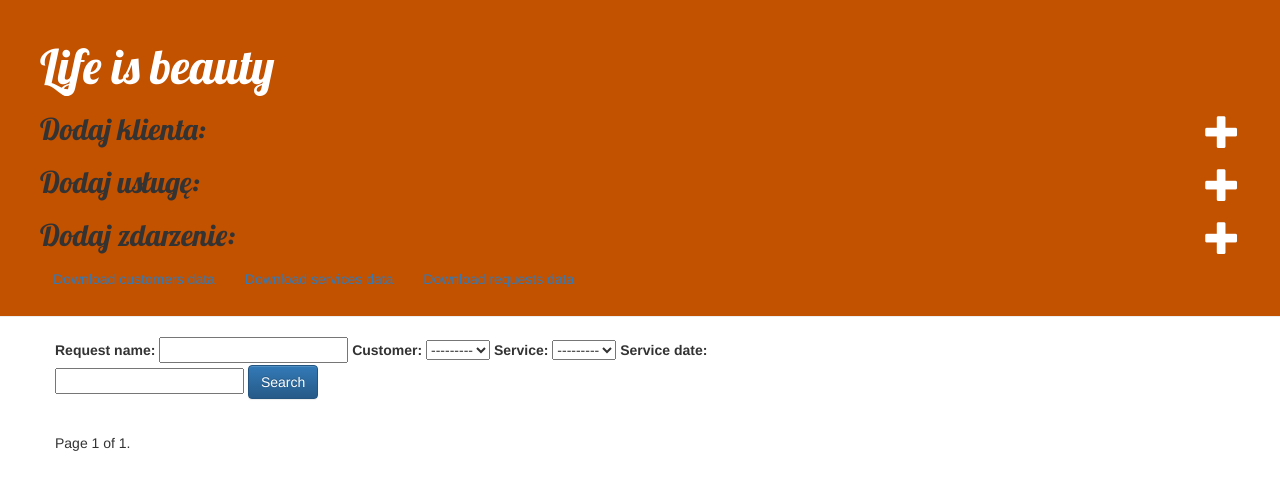
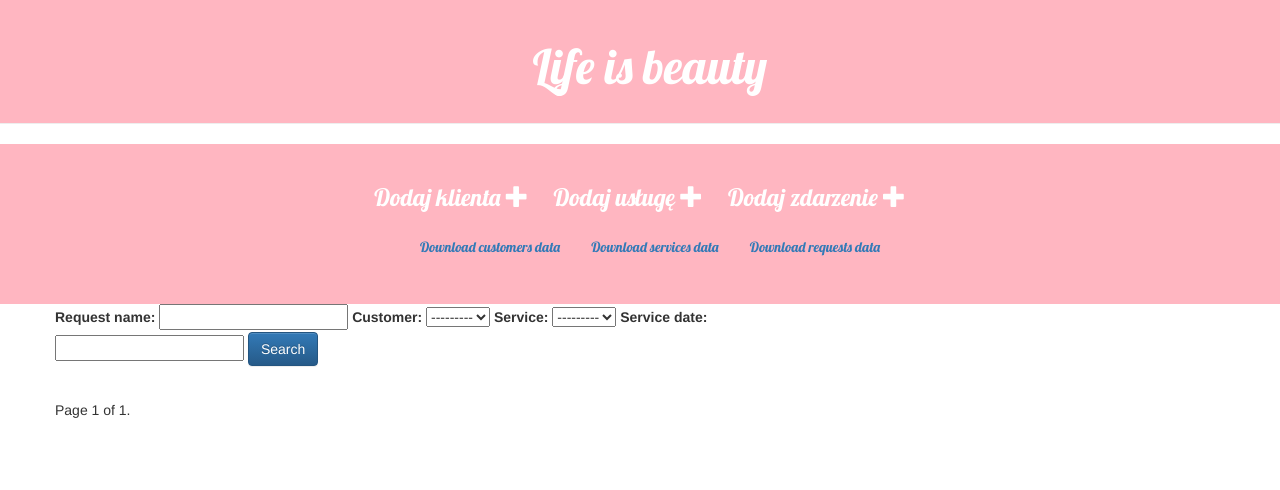
Before and after one commit to juliamachnio/beauty_is_life, a Django app: page / in a window 1280 px wide. Shown: the top 490 px of the page. Run offline with Django 4.2, Linux system fonts and the light colour scheme; data that the repository does not hold is empty; some libraries are stand-ins or nearby versions.

Commit message:
dużo nowego

```diff
--- a/jm_mn_app/forms.py
+++ b/jm_mn_app/forms.py
@@ -9,7 +9,7 @@ class CustomerForm(forms.ModelForm):
     class Meta:
 
         model = Customer
-        fields = ('name', 'phone', 'mail', 'image')
+        fields = ('name', 'phone', 'mail', 'image',)
 
 
 class ServiceForm(forms.ModelForm):
--- a/jm_mn_app/models.py
+++ b/jm_mn_app/models.py
@@ -1,6 +1,7 @@
 from django.conf import settings
 from django.db import models
 from django.utils import timezone
+from django.core.validators import MaxValueValidator, MinValueValidator
 
     #klient
     #usługa
@@ -11,7 +12,6 @@ class Customer(models.Model):
     phone = models.CharField(max_length=15)
     mail = models.EmailField()
     image = models.ImageField(upload_to="images/", null=True, blank=True)
-
 
     # def publish(self):
     #     self.published_date = timezone.now()
--- a/jm_mn_app/static/css/jm_mn_app.css
+++ b/jm_mn_app/static/css/jm_mn_app.css
@@ -1,9 +1,18 @@
 .page-header {
-    background-color: #C25100;
+    background-color: lightpink;
     margin-top: 0;
     padding: 20px 20px 20px 40px;
+    text-align: center;
+
 }
 
+.extra-header {
+    background-color: lightpink;
+    margin-top: 0;
+    padding: 20px 20px 20px 40px;
+    text-align: center;
+
+}
 .page-header h1, .page-header h1 a, .page-header h1 a:visited, .page-header h1 a:active {
     color: #ffffff;
     font-size: 36pt;
@@ -14,8 +23,13 @@
     margin-left: 40px;
 }
 
-h1, h2, h3, h4 {
+h1, h2,  h4 {
     font-family: 'Lobster', cursive;
+
+}
+h3{
+    font-family: 'Lobster', cursive;
+    color: #ffffff;
 }
 
 .date {
@@ -31,13 +45,14 @@ h1, h2, h3, h4 {
 
 .top-menu, .top-menu:hover, .top-menu:visited {
     color: #ffffff;
-    float: right;
-    font-size: 26pt;
+    /*float: right;*/
+    font-size: 17pt;
     margin-right: 20px;
 }
 
 .req {
     margin-bottom: 70px;
+
 }
 
 .req h2 a, .post h1 a:visited {
--- a/jm_mn_app/templates/jm_mn_app/base.html
+++ b/jm_mn_app/templates/jm_mn_app/base.html
@@ -5,20 +5,25 @@
         <link href="//fonts.googleapis.com/css?family=Lobster&subset=latin,latin-ext" rel="stylesheet" type="text/css">
         <link rel="stylesheet" href="//maxcdn.bootstrapcdn.com/bootstrap/3.2.0/css/bootstrap.min.css">
         <link rel="stylesheet" href="//maxcdn.bootstrapcdn.com/bootstrap/3.2.0/css/bootstrap-theme.min.css">
+        <link rel="stylesheet" href="https://cdnjs.cloudflare.com/ajax/libs/font-awesome/4.7.0/css/font-awesome.min.css">
+
         <link rel="stylesheet" href="{% static 'css/jm_mn_app.css' %}">
+
 
     </head>
     <body>
-    <div class="page-header">
+    <div class="page-header" >
 
-        <h1><a href="/">Life is beauty</a></h1>
+        <h1 id="main_header" ><a href="/">Life is beauty</a></h1>
+</div>
+    <div class="extra-header" >
 
-        <h2>Dodaj klienta: <a href="{% url 'customer_new' %}" class="top-menu"><span class="glyphicon glyphicon-plus"></span></a></h2>
-        <h2>Dodaj usługę: <a href="{% url 'service_new' %}" class="top-menu"><span class="glyphicon glyphicon-plus"></span></a></h2>
-        <h2>Dodaj zdarzenie: <a href="{% url 'request_new' %}" class="top-menu"><span class="glyphicon glyphicon-plus"></span></a></h2>
-        <a href="{% url 'export_customers_csv' %}" class="btn btn-secondary">Download customers data</a>
+        <h3>Dodaj klienta <a href="{% url 'customer_new' %}" class="top-menu"><span class="glyphicon glyphicon-plus"></span></a>
+        Dodaj usługę <a href="{% url 'service_new' %}" class="top-menu"><span class="glyphicon glyphicon-plus"></span></a>
+        Dodaj zdarzenie <a href="{% url 'request_new' %}" class="top-menu"><span class="glyphicon glyphicon-plus"></span></a></h3>
+        <h3><a href="{% url 'export_customers_csv' %}" class="btn btn-secondary">Download customers data</a>
         <a href="{% url 'export_services_csv' %}" class="btn btn-secondary">Download services data</a>
-        <a href="{% url 'export_requests_csv' %}" class="btn btn-secondary">Download requests data</a>
+        <a href="{% url 'export_requests_csv' %}" class="btn btn-secondary">Download requests data</a><h3>
 
     </div>
 
@@ -31,5 +36,8 @@
         </div>
     </div>
 
+
+
+
 </body>
 </html>
--- a/jm_mn_app/templates/jm_mn_app/service_edit.html
+++ b/jm_mn_app/templates/jm_mn_app/service_edit.html
@@ -4,6 +4,7 @@
     <h2>Edytuj usługę</h2>
     <form method="POST" class="post-form">{% csrf_token %}
         {{ form.as_p }}
+
         <button type="submit" class="save btn btn-default">Save</button>
     </form>
 {% endblock %}
--- a/jm_mn_app/views.py
+++ b/jm_mn_app/views.py
@@ -74,7 +74,9 @@ def service_new(request):
             return redirect('service_details', pk=service.pk)
     else:
         form = ServiceForm()
-    return render(request, 'jm_mn_app/service_edit.html', {'form': form})
+
+        context = {'form': form}
+    return render(request, 'jm_mn_app/service_edit.html', context)
 
 
 def request_new(request):
--- a/requirements.txt
+++ /dev/null
@@ -1 +0,0 @@
-Django~=3.2.10
```
Also changed, not shown: jm_mn_app/static/js/main.js (added, +7 -0 lines).
